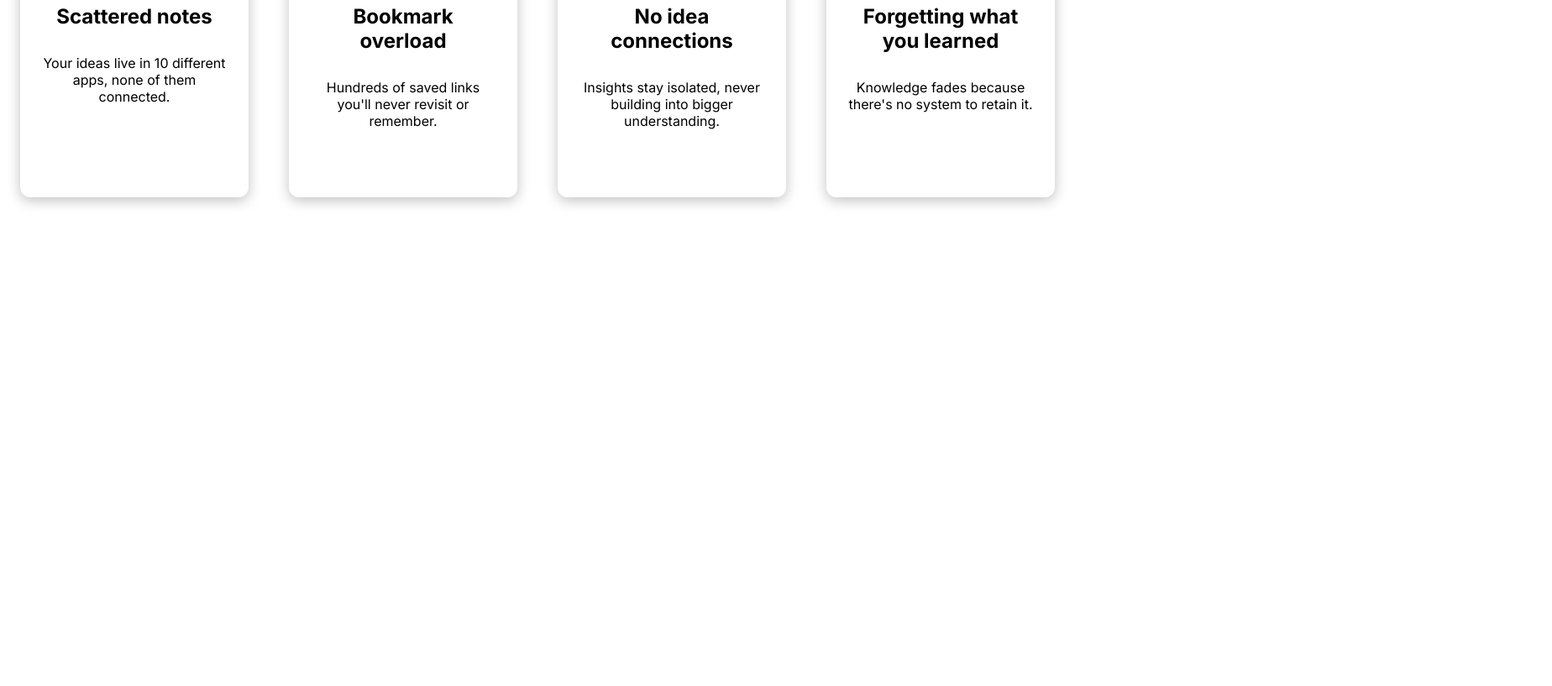
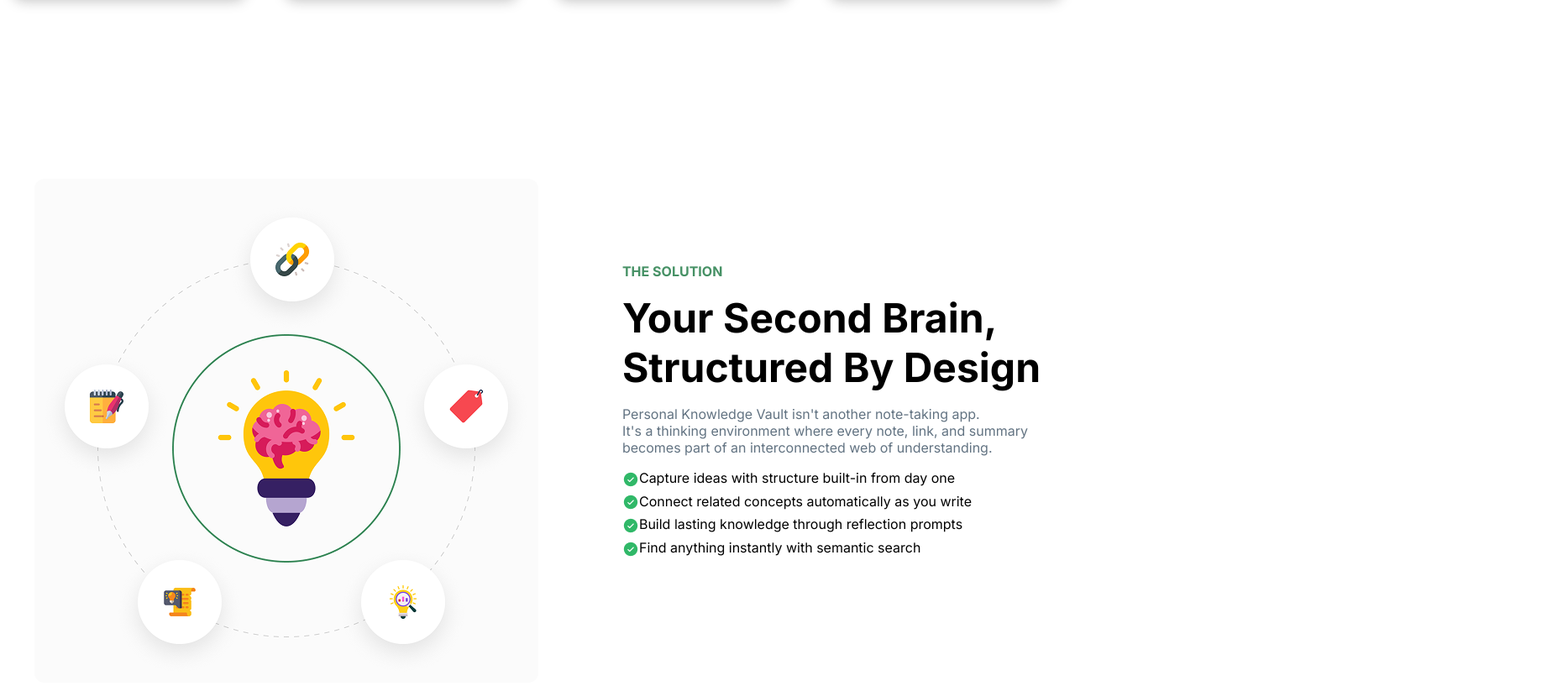
Before and after one commit to samihsenen/B13-A1, a plain HTML site: page index.html in a window 1280 px wide. Shown: the part 1336-2153 px from the top of the page at 84% size, 1848 px wide, since content can reach past the window. Before the commit the page ends 1595 px from the top, so only its background shows below. Drawn offline with Linux system fonts and the light colour scheme.

Commit message:
New section added

```diff
--- a/index.html
+++ b/index.html
@@ -80,6 +80,22 @@
         </section>
 
 
+        <section class="idea">
+            <div class="idea-img"><img src="assets/knowledge.png" alt=""></div>
+            <div class="idea-text">
+                <h4>THE SOLUTION</h4>
+                <H1>Your Second Brain, <br> Structured By Design</H1>
+                <h5>Personal Knowledge Vault isn't another note-taking app. <br> It's a thinking environment where every note, link, and summary <br> becomes part of an interconnected web of understanding.</h5>
+                <p class="CheckCircle"><span><img src="assets/CheckCircle.png" alt=""></span>Capture ideas with structure built-in from day one</p>
+                <p class="CheckCircle"><span><img src="assets/CheckCircle.png" alt=""></span>Connect related concepts automatically as you write</p>
+                <p class="CheckCircle"><span><img src="assets/CheckCircle.png" alt=""></span>Build lasting knowledge through reflection prompts</p>
+                <p class="CheckCircle"><span><img src="assets/CheckCircle.png" alt=""></span>Find anything instantly with semantic search</p>
+            </div>
+        </section>
+
+        <section class="clng-sec">
+
+        </section>
     </main>
 
 
--- a/styles/styles.css
+++ b/styles/styles.css
@@ -1,6 +1,10 @@
 .font-inter {
   font-family: "Inter", sans-serif;
   font-optical-sizing: auto;
+}
+* {margin: 0;
+  padding: 0;
+ box-sizing : border-box  ;
 }
 .navbar{
   display: flex;
@@ -43,17 +47,15 @@ a {
   background-color: green;
 }
 #hero{
-
-
   background-image: url(../assets/hero-bg.png);
   background-repeat: no-repeat;
   margin: 0 auto;
   width: 1600px;
   height: 674px;
   padding: 70px 120px 134px 120px;
-  gap: 40px;
   justify-content: center;
-  align-items: center;
+  align-items: flex-start;
+
 }
 #hero div{
   text-align: center;
@@ -105,6 +107,8 @@ a {
 }
 .text-section{
   text-align: center;
+  margin-top: 100px;
+  margin-bottom: 50px;
 }
 .text-section div h2{
   font-size: 48px ;
@@ -147,3 +151,41 @@ a {
 .card p{
   font-size: 16px;
 }
+.idea{
+  display: flex;
+  justify-content: center;
+  gap: 100px;
+  margin-top: 200px;
+}
+.idea-img{
+  height: 600px;
+  weight: 600px;
+}
+.idea-text{
+  margin-top: 100px;
+  text-align: left;
+}
+.idea-text h4 {
+ font-size: 16px;
+ color: #469165;
+ margin-bottom: 16px;
+}
+.idea-text h1{
+  font-size: 48px;
+  margin-bottom:16px ;
+}
+.idea-text h5{
+  font-size: 16px;
+  font-weight: normal;
+  color: #627382;
+  margin-bottom: 16px;
+}
+.idea-text {
+  margin-bottom: 6px;
+}
+.CheckCircle img{
+  vertical-align: middle;
+}
+.CheckCircle{
+  margin-bottom: 6px;
+}
```
